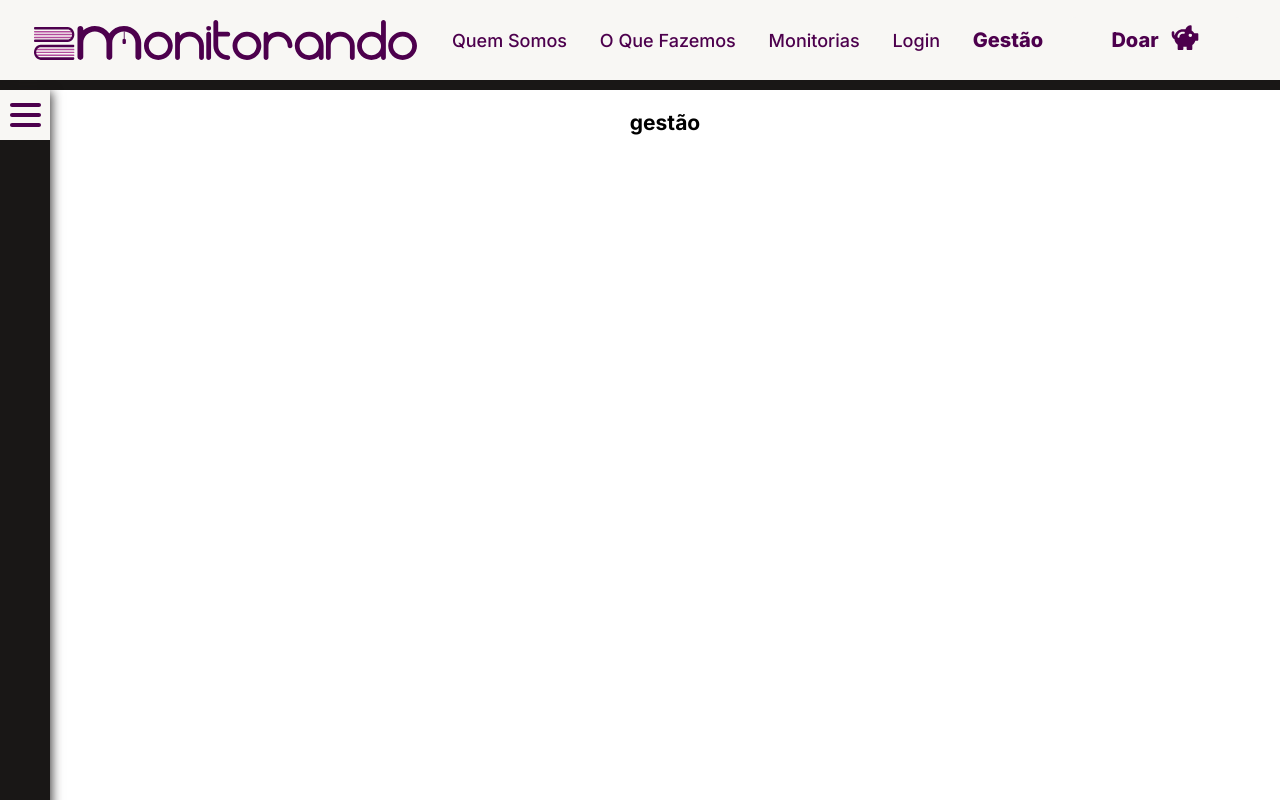
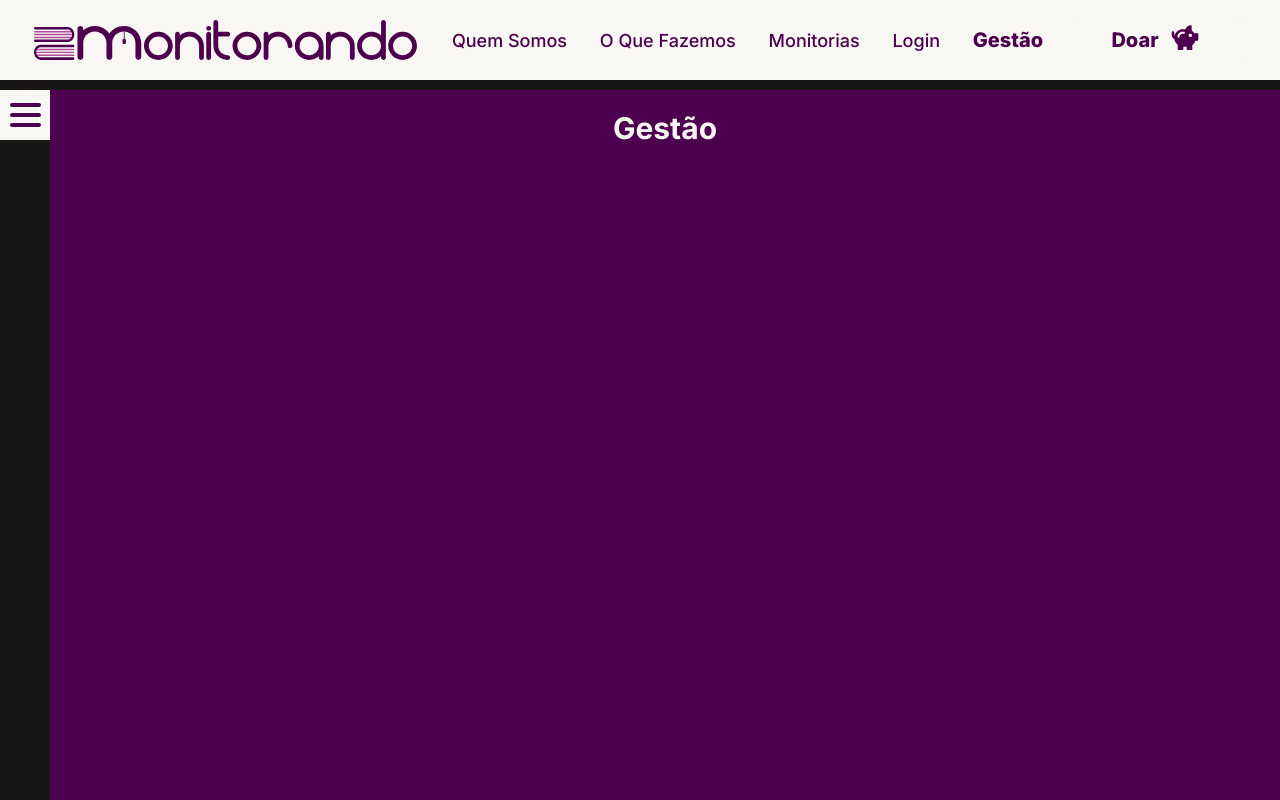
Before and after one commit to Squad024-2023/monitorando-frontend, a Next.js app: page /gestao in a window 1280 px wide. Shown: the top 800 px of the page. Built offline with nearby package versions, Linux system fonts and the light colour scheme.

Commit message:
Feature:  página de gestão

```diff
--- a/app/gestao/gestao.module.css
+++ b/app/gestao/gestao.module.css
@@ -18,7 +18,14 @@
     width: 100%;
     height: 100vh;
     padding: 2rem 5%;
+    background-color: rgba(var(--rosa-escuro-rgb));
     transition: all 0.3s ease-in-out;
+
+}
+.gestao h1{
+    font-size: clamp(2rem, 5vw, 3rem);
+    color: rgba(var(--sal-rgb));
+    margin-bottom: 2rem;
 
 }
 
--- a/app/gestao/page.tsx
+++ b/app/gestao/page.tsx
@@ -6,7 +6,7 @@ import { motion, AnimatePresence } from "framer-motion"
 export default function Gestao() {
   return (
     <section className={styles.gestao}>
-      <h1>gestão</h1>
+      <h1>Gestão</h1>
     </section>
   )
 }
```
